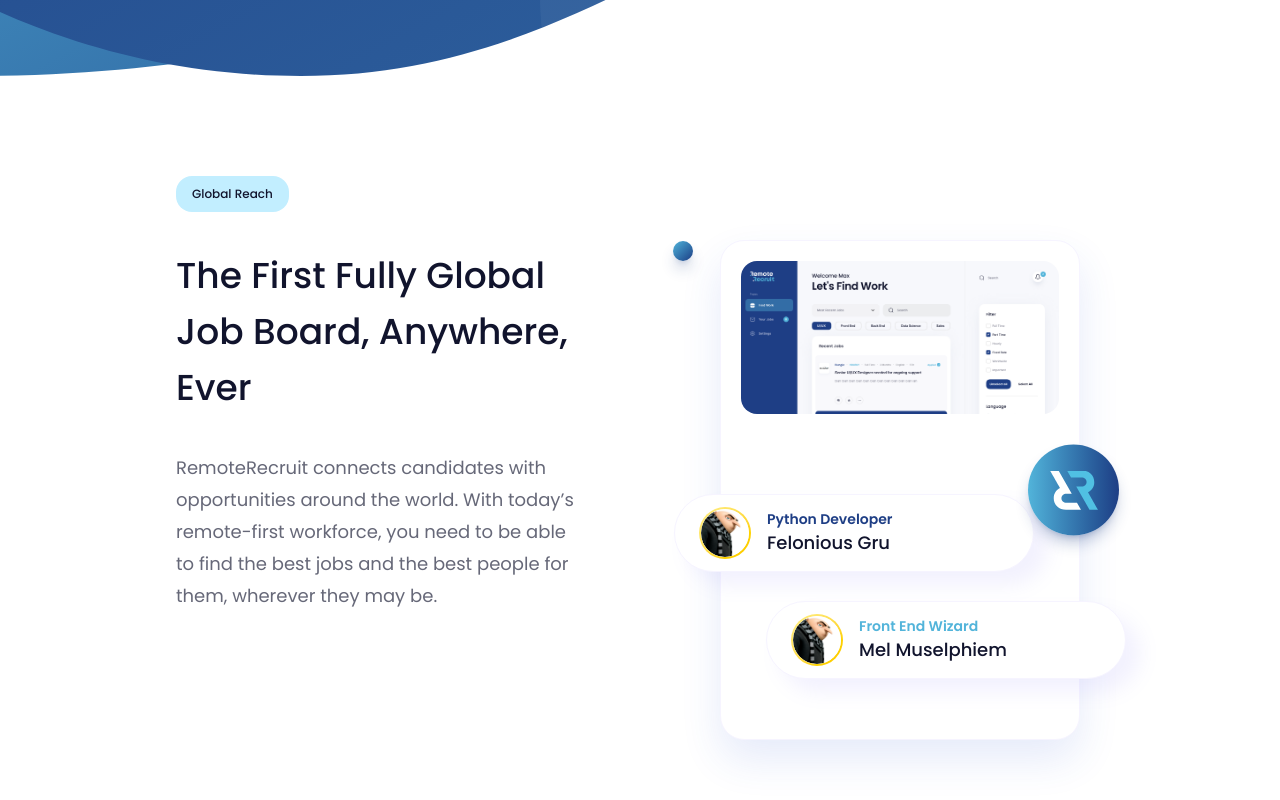
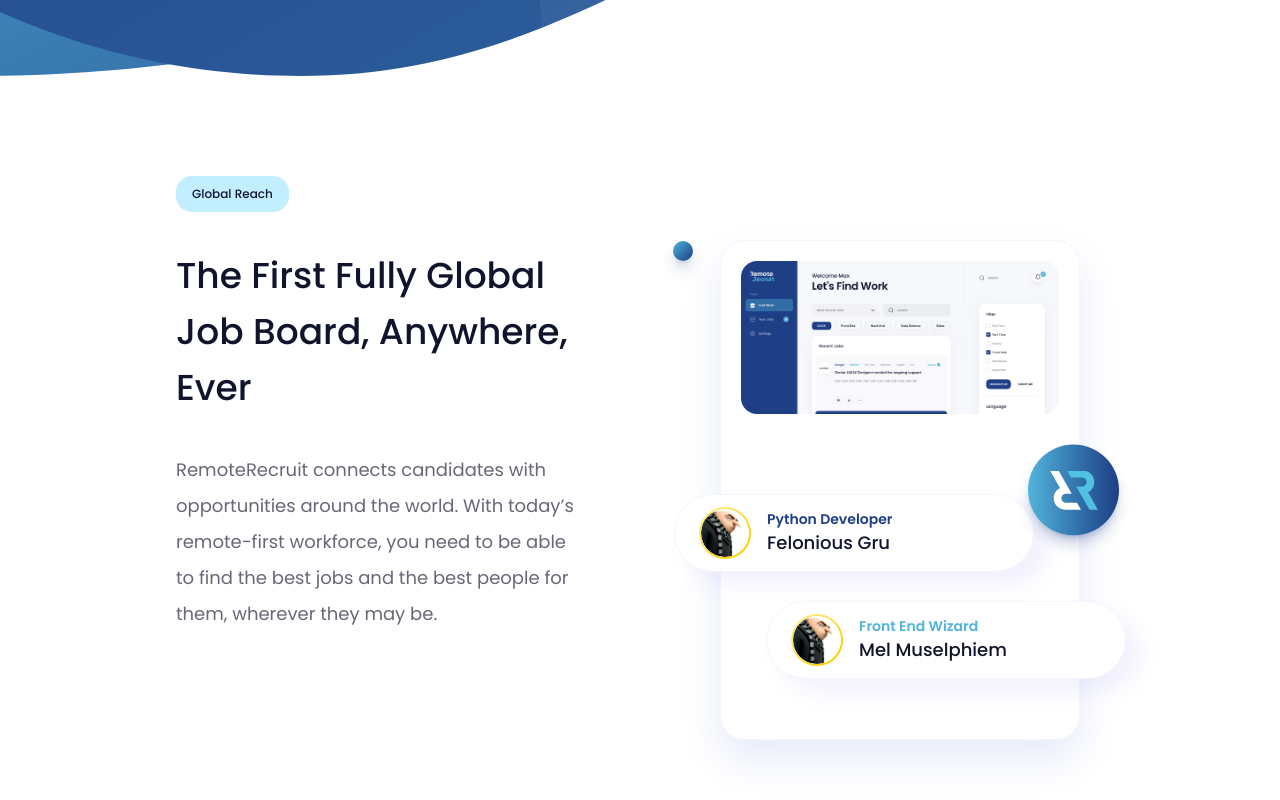
Before and after one commit to BeatriceWambuiMbugua/remote-recruit, a Next.js app: page / in a window 1280 px wide. Shown: the part 724-1524 px from the top of the page. Built offline with nearby package versions, Linux system fonts and the light colour scheme.

Commit message:
Refactor Home component layout by removing unnecessary whitespace around Navbar and updating GlobalReach text size for improved readability

```diff
--- a/src/app/page.tsx
+++ b/src/app/page.tsx
@@ -3,10 +3,11 @@
 import Navbar from "@/components/navbar";
 
 
+
 export default function Home() {
   return (
     <div className="min-h-screen flex flex-col ">
-      <Navbar />
+      <Navbar/>
       <HeroSection />
       <GlobalReach/>
     </div>
--- a/src/components/global-reach.tsx
+++ b/src/components/global-reach.tsx
@@ -12,7 +12,7 @@
           <h1 className="text-[#11142D] text-4xl font-medium leading-14">
             The First Fully Global Job Board, Anywhere, Ever
           </h1>
-          <p className="text-[#11142DA4] text-lg leading-8">
+          <p className="text-[#11142DA4] text-lg leading-9">
             RemoteRecruit connects candidates with opportunities around the
             world. With today’s remote-first workforce, you need to be able to
             find the best jobs and the best people for them, wherever they may
--- a/src/components/hero-section.tsx
+++ b/src/components/hero-section.tsx
@@ -1,7 +1,9 @@
 const HeroSection = () => {
   return (
     <div className="flex flex-col items-center justify-center bg-[url('/assets/Background.svg')] bg-cover bg-center h-screen text-white space-y-4 px-4">
-      <h1 className=" text-3xl md:text-[53px] font-bold text-center">RemoteRecruit’s Difference</h1>
+      <h1 className=" text-3xl md:text-[53px] font-bold text-center">
+        RemoteRecruit’s Difference
+      </h1>
       <p className=" text-lg md:text-xl text-center max-w-[800px] text-white/80 font-medium leading-8 tracking-normal">
         RemoteRecruit is connecting the world with an easy-to-use platform that
         lets full-time, part-time, and freelance workers showcase their talents
```
